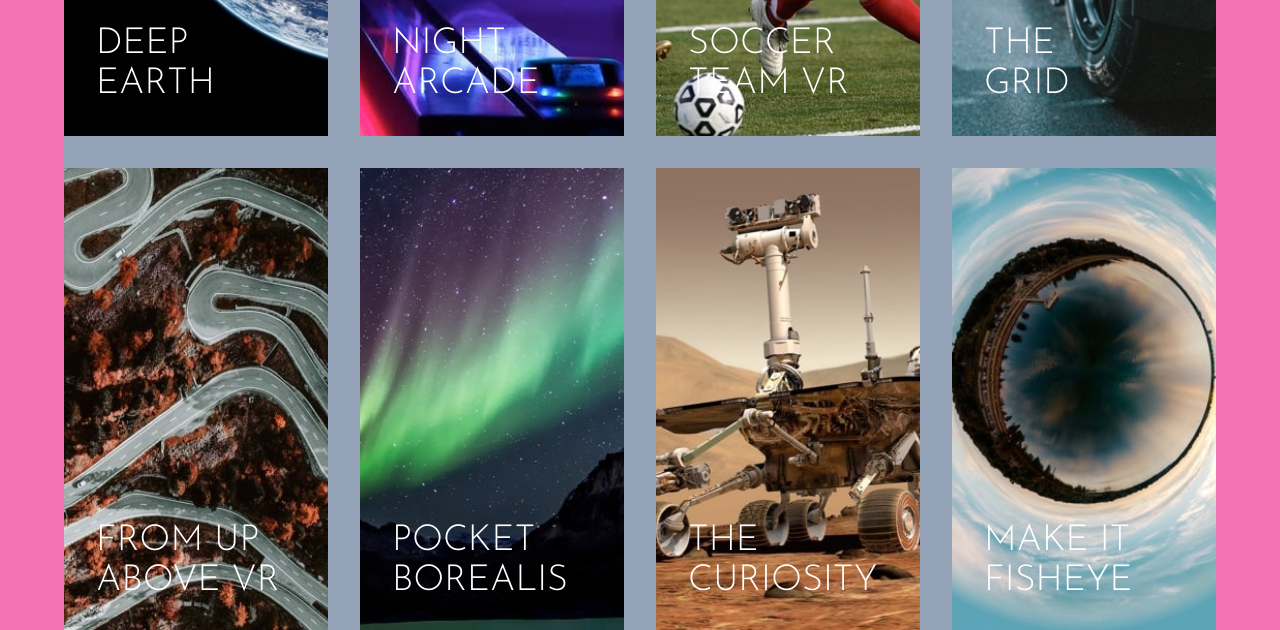
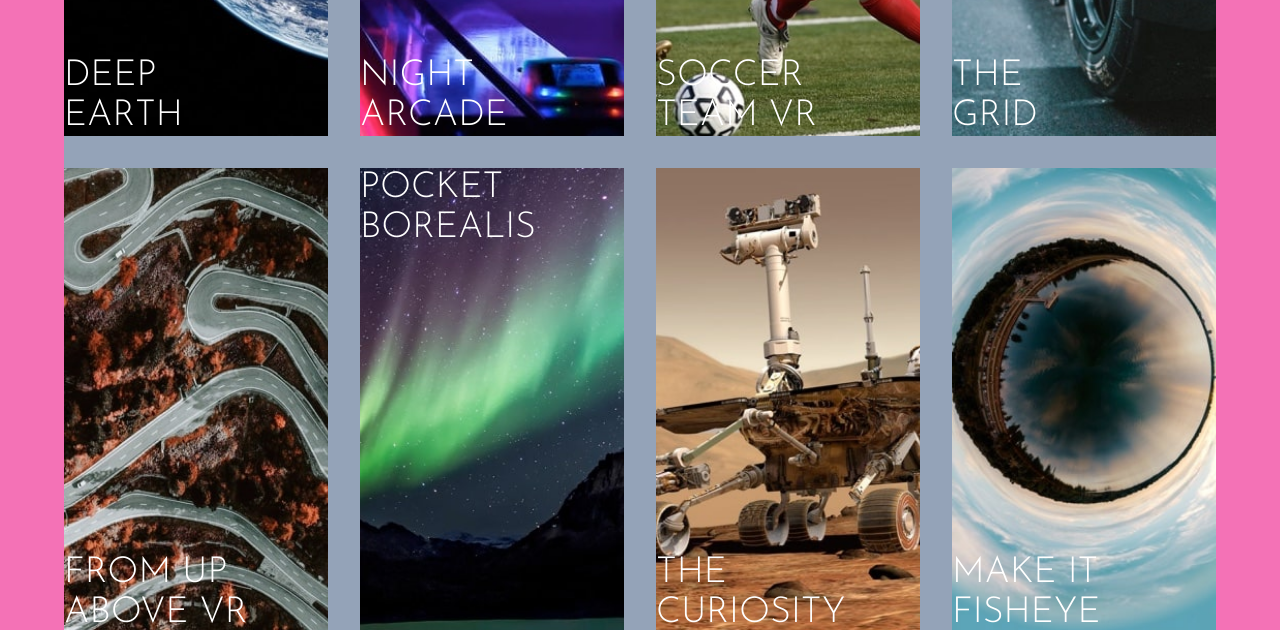
Before and after one commit to lilKriT/loopstudios-landing-page, a website: page index.html in a window 1280 px wide. Shown: the part 1969-2599 px from the top of the page. Drawn offline with Linux system fonts and the light colour scheme.

Commit message:
Styling cards.

```diff
--- a/index.html
+++ b/index.html
@@ -141,11 +141,15 @@
         </a>
 
         <!-- Card Six -->
-        <a href="#" class="creationCard bg-pocketBorealis">
-          <h3 class="text-white text-4xl uppercase font-josefin">
-            Pocket<br />
-            borealis
-          </h3>
+        <a href="#" class="creationCard group p-0 overflow-hidden">
+          <div
+            class="bg-pocketBorealis bg-cover group-hover:scale-105 w-full h-full duration-150"
+          >
+            <h3 class="text-white text-4xl uppercase font-josefin">
+              Pocket<br />
+              borealis
+            </h3>
+          </div>
         </a>
 
         <!-- Card Seven -->
--- a/src/input.css
+++ b/src/input.css
@@ -14,7 +14,10 @@
   }
 
   .creationCard {
-    @apply aspect-[0.568] flex items-end bg-cover p-8 flex-1 basis-[calc(25%_-_2rem)];
+    @apply aspect-[0.568] flex items-end bg-cover flex-1 basis-[calc(25%_-_2rem)];
+  }
+
+  .creationCard > div {
   }
 }
 
```
Also changed, not shown: dist/output.css.
